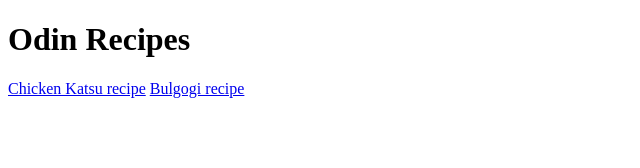
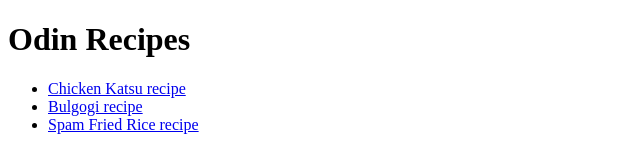
Before and after one commit to kiabe/odin-recipes, a plain HTML site: page index.html in a window 1280 px wide. Shown: the whole page, without its empty margins (0-640 px from the left). Drawn offline with Linux system fonts and the light colour scheme.

Commit message:
Add spam recipe link, Organize links

```diff
--- a/index.html
+++ b/index.html
@@ -6,7 +6,10 @@
     </head>
     <body>
         <h1>Odin Recipes</h1>
-        <a href="recipes/katsu.html">Chicken Katsu recipe</a>
-        <a href="recipes/bulgogi.html">Bulgogi recipe</a>
+        <ul>
+            <li><a href="recipes/katsu.html">Chicken Katsu recipe</a></li>
+            <li><a href="recipes/bulgogi.html">Bulgogi recipe</a></li>
+            <li><a href="recipes/spam-rice.html">Spam Fried Rice recipe</a></li>
+        </ul>
     </body>
 </html>
```
